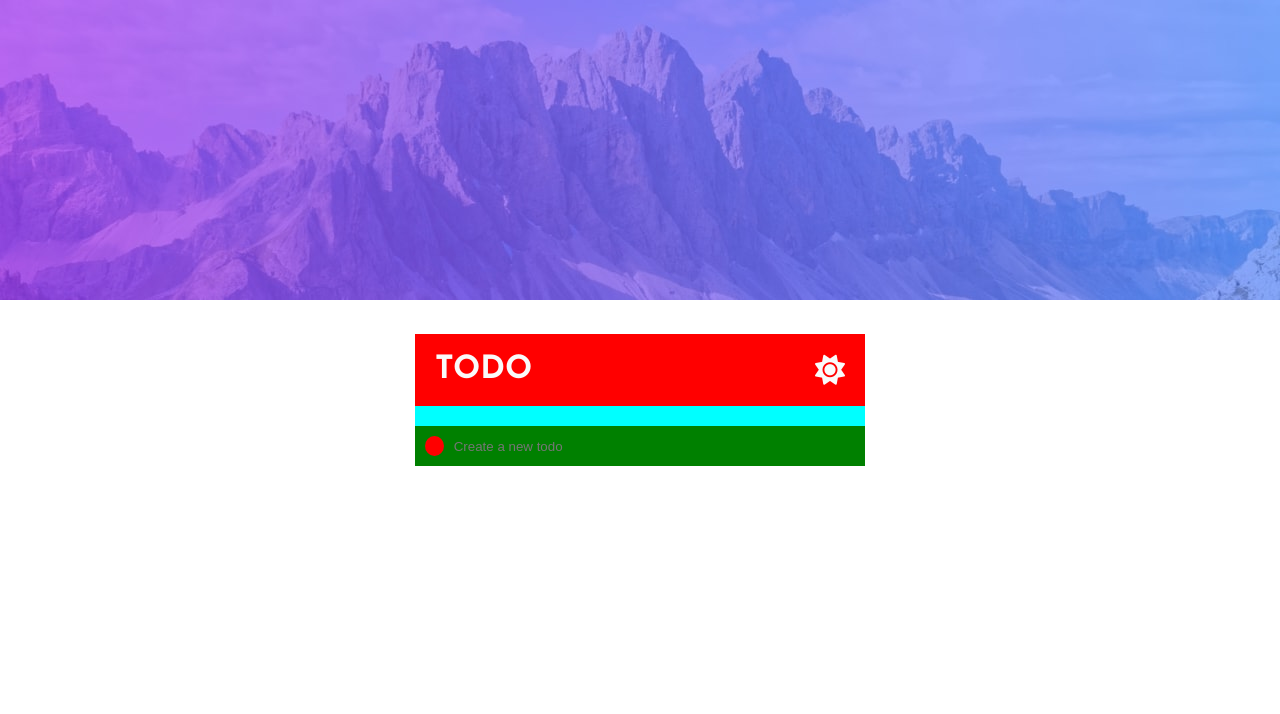
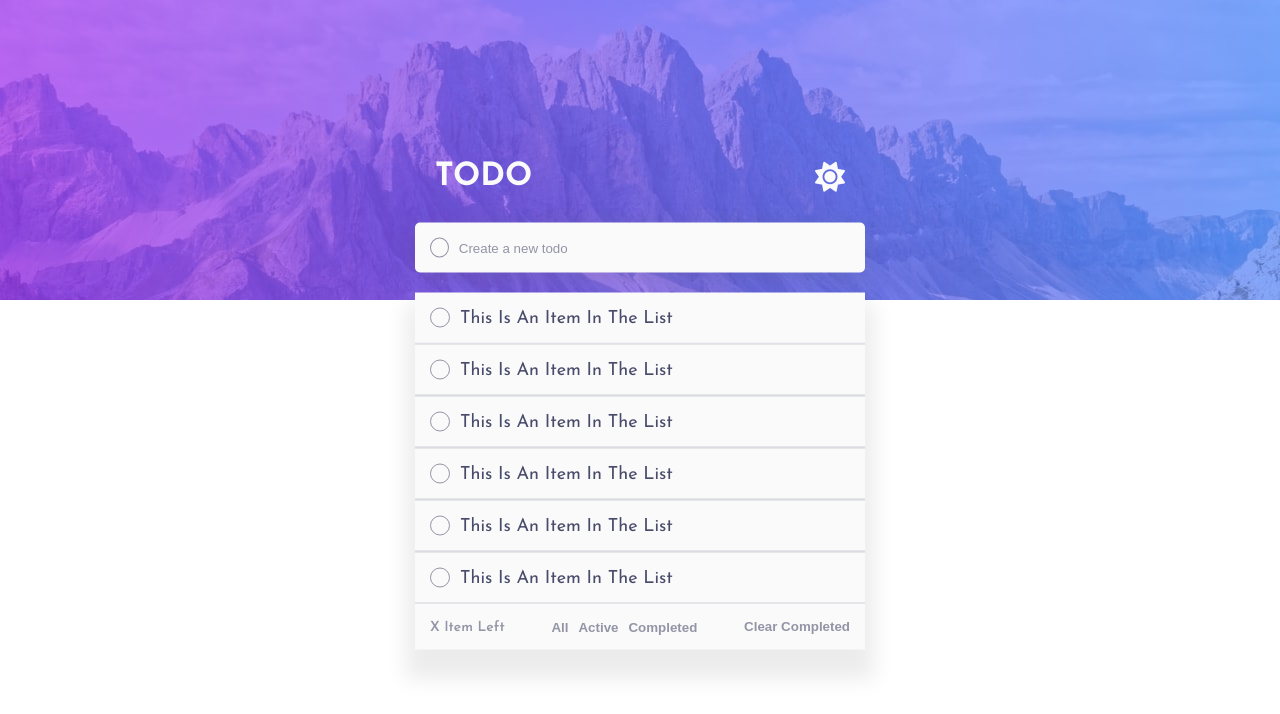
Before and after one commit to mustafa-khaled/Todo-App, a React (Vite) app: page / in a window 1280 px wide. Shown: the top 714 px of the page. Built offline with nearby package versions, Linux system fonts and the light colour scheme.

Commit message:
todo list the static part

```diff
--- a/src/components/appLayout/AppLayout.jsx
+++ b/src/components/appLayout/AppLayout.jsx
@@ -1,6 +1,7 @@
 import Background from "../background/background";
 import Header from "../header/Header";
 import Input from "../input/Input";
+import TodoList from "../todoList/TodoList";
 import styles from "./AppLayout.module.css";
 
 function AppLayout() {
@@ -10,6 +11,7 @@ function AppLayout() {
       <main>
         <Header />
         <Input />
+        <TodoList />
       </main>
     </div>
   );
--- a/src/components/appLayout/AppLayout.module.css
+++ b/src/components/appLayout/AppLayout.module.css
@@ -6,7 +6,6 @@
   position: absolute;
   left: 50%;
   top: 50%;
-  background-color: aqua;
   width: 450px;
   margin: 0 auto;
   display: flex;
@@ -18,3 +17,9 @@
   -ms-transform: translate(-50%, -50%);
   -o-transform: translate(-50%, -50%);
 }
+
+@media (max-width: 500px) {
+  .app-layout main {
+    width: 90%;
+  }
+}
--- a/src/components/header/Header.module.css
+++ b/src/components/header/Header.module.css
@@ -2,9 +2,8 @@
   display: flex;
   align-items: center;
   justify-content: space-between;
-  background-color: red;
-  padding: 20px;
-  color: var(--very-light-gray);
+  padding: 10px 20px;
+  color: var(--one);
 }
 
 .header h2 {
--- a/src/components/input/Input.jsx
+++ b/src/components/input/Input.jsx
@@ -4,7 +4,11 @@ function Input() {
   return (
     <div className={styles.input}>
       <div></div>
-      <input type="text" placeholder="Create a new todo" />
+      <input
+        type="text"
+        placeholder="Create a new todo"
+        className={styles["new-todo"]}
+      />
     </div>
   );
 }
--- a/src/components/input/Input.module.css
+++ b/src/components/input/Input.module.css
@@ -1,23 +1,29 @@
 .input {
-  background-color: green;
-  padding: 10px;
+  background-color: var(--one);
+  padding: 15px;
   display: flex;
   align-items: center;
   gap: 10px;
+  border-radius: 5px;
+  -webkit-border-radius: 5px;
+  -moz-border-radius: 5px;
+  -ms-border-radius: 5px;
+  -o-border-radius: 5px;
+  box-shadow: rgba(100, 100, 111, 0.2) 0px 7px 29px 0px;
 }
 
-.input > div {
+.input div {
   width: 20px;
   height: 20px;
-  background-color: red;
   border-radius: 50%;
-  -webkit-border-radius: 50%;
-  -moz-border-radius: 50%;
-  -ms-border-radius: 50%;
-  -o-border-radius: 50%;
+  border: 1px solid var(--four);
 }
 
-.input input {
+.input input::placeholder {
+  color: var(--four);
+}
+
+.input input.new-todo {
   width: 100%;
   border: none;
   outline: none;
--- /dev/null
+++ b/src/components/listFooter/ListFooter.jsx
@@ -0,0 +1,19 @@
+import styles from "./ListFooter.module.css";
+
+function ListFooter() {
+  return (
+    <div className={styles["list-footer"]}>
+      <div>X Item Left</div>
+      <div>
+        <button>All</button>
+        <button>Active</button>
+        <button>Completed</button>
+      </div>
+      <div>
+        <button>Clear Completed</button>
+      </div>
+    </div>
+  );
+}
+
+export default ListFooter;
--- /dev/null
+++ b/src/components/listFooter/ListFooter.module.css
@@ -0,0 +1,54 @@
+.list-footer {
+  position: relative;
+  padding: 15px;
+  border-bottom-left-radius: 5px;
+  border-bottom-right-radius: 5px;
+  display: flex;
+  align-items: center;
+  color: var(--four);
+  font-size: 14px;
+  justify-content: space-between;
+  font-weight: 600;
+}
+
+.list-footer button {
+  font-weight: 600;
+
+  color: var(--four);
+  background-color: transparent;
+  border: none;
+  cursor: pointer;
+}
+
+.list-footer button:hover {
+  color: var(--five);
+}
+
+.list-footer div:nth-child(2) {
+  display: flex;
+  align-items: center;
+  gap: 10px;
+}
+
+@media (max-width: 600px) {
+  .list-footer div:nth-child(2) {
+    padding: 15px;
+    background-color: var(--one);
+    justify-content: center;
+    gap: 20px;
+    position: absolute;
+    left: 50%;
+    bottom: -50px;
+    transform: translateX(-50%);
+    -webkit-transform: translateX(-50%);
+    -moz-transform: translateX(-50%);
+    -ms-transform: translateX(-50%);
+    -o-transform: translateX(-50%);
+    border-radius: 5px;
+    -webkit-border-radius: 5px;
+    -moz-border-radius: 5px;
+    -ms-border-radius: 5px;
+    -o-border-radius: 5px;
+    width: 100%;
+  }
+}
--- /dev/null
+++ b/src/components/todoItem/TodoItem.jsx
@@ -0,0 +1,12 @@
+import styles from "./TodoItem.module.css";
+
+function TodoItem() {
+  return (
+    <div className={styles["todo-item"]}>
+      <div className={styles["checkbox"]}></div>
+      This Is An Item In The List
+    </div>
+  );
+}
+
+export default TodoItem;
--- /dev/null
+++ b/src/components/todoItem/TodoItem.module.css
@@ -0,0 +1,29 @@
+.todo-item {
+  padding: 15px;
+  border-top: 1px solid var(--three);
+  border-bottom: 1px solid var(--three);
+  display: flex;
+  align-items: center;
+  gap: 10px;
+  cursor: pointer;
+  color: var(--five);
+}
+
+.todo-item:first-of-type {
+  border-top: none;
+  border-top-left-radius: 5px;
+  border-top-right-radius: 5px;
+}
+
+.todo-item:last-of-type {
+  border-bottom: none;
+}
+
+.checkbox {
+  width: 20px;
+  height: 20px;
+  border-radius: 50%;
+  vertical-align: middle;
+  border: 1px solid var(--four);
+  cursor: pointer;
+}
--- /dev/null
+++ b/src/components/todoList/TodoList.jsx
@@ -0,0 +1,19 @@
+import styles from "./TodoList.module.css";
+import TodoItem from "../todoItem/TodoItem";
+import ListFooter from "../listFooter/ListFooter";
+
+function TodoList() {
+  return (
+    <div className={styles["todo-list"]}>
+      <TodoItem />
+      <TodoItem />
+      <TodoItem />
+      <TodoItem />
+      <TodoItem />
+      <TodoItem />
+      <ListFooter />
+    </div>
+  );
+}
+
+export default TodoList;
--- /dev/null
+++ b/src/components/todoList/TodoList.module.css
@@ -0,0 +1,10 @@
+.todo-list {
+  background-color: var(--one);
+  box-shadow: 0px 20px 20px 9px #00000014;
+}
+
+@media (max-width: 600px) {
+  .todo-list {
+    box-shadow: 0px 60px 20px 9px #00000014;
+  }
+}
--- a/src/index.css
+++ b/src/index.css
@@ -13,11 +13,11 @@
   /* ### Light Theme */
   &,
   &.light-mode {
-    --very-light-gray: hsl(0, 0%, 98%);
-    --very-light-grayish-blue: hsl(236, 33%, 92%);
-    --light-grayish-blue: hsl(233, 11%, 84%);
-    --dark-Grayish-blue: hsl(236, 9%, 61%);
-    --very-dark-grayish-blue: hsl(235, 19%, 35%);
+    --one: hsl(0, 0%, 98%);
+    --two: hsl(236, 33%, 92%);
+    --three: hsl(233, 11%, 84%);
+    --four: hsl(236, 9%, 61%);
+    --five: hsl(235, 19%, 35%);
   }
 
   /* ### Dark Theme */
```
